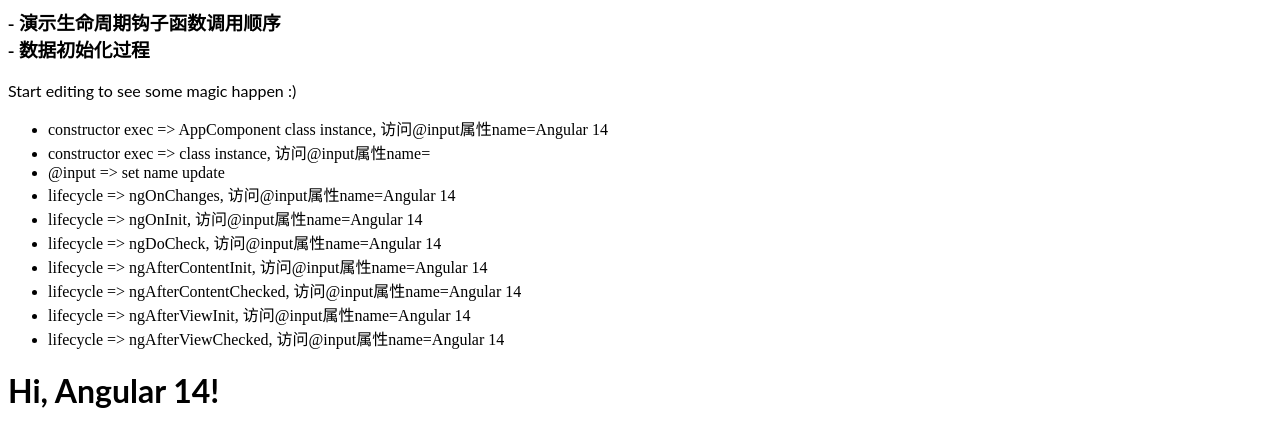
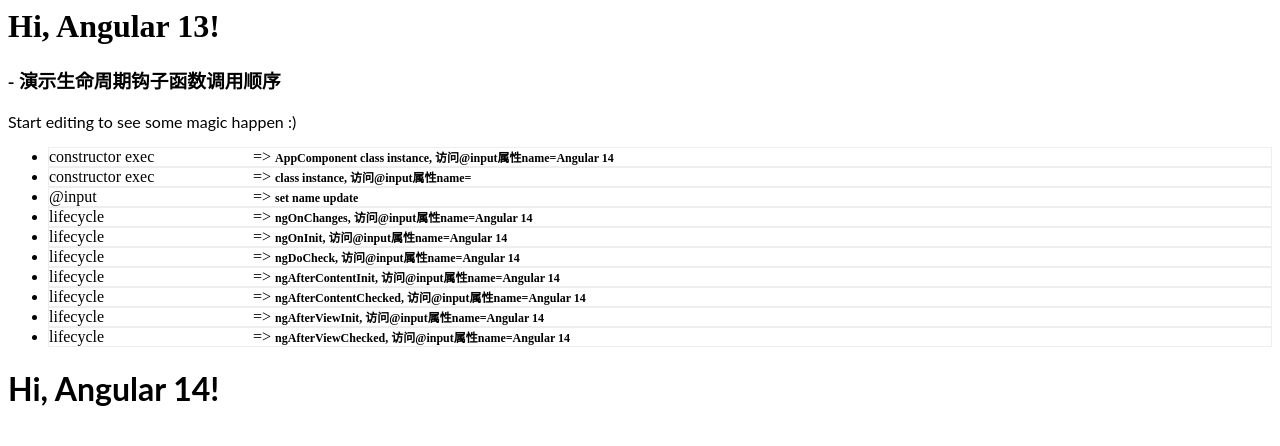
Before and after one commit to Yatoo2018/Angular-lifecycle-hook, an Angular app: page / in a window 1280 px wide. Shown: the top 446 px of the page. Built offline with nearby package versions, Linux system fonts and the light colour scheme.

Commit message:
2 files modified

```diff
--- a/src/app/app.component.css
+++ b/src/app/app.component.css
@@ -1,3 +1,15 @@
 p {
   font-family: Lato;
 }
+li {
+  border: 1px solid #eee;
+}
+.message-type {
+  display: inline-block;
+  width: 200px;
+}
+.message-content {
+  display: inline-block;
+  font-size: 12px;
+  font-weight: bold;
+}
--- a/src/app/app.component.html
+++ b/src/app/app.component.html
@@ -1,12 +1,11 @@
-
-
-<h3> - 演示生命周期钩子函数调用顺序<br/>
-  - 数据初始化过程
-</h3>
-<p>Start editing to see some magic happen :) </p>
+<h1>Hi, Angular 13!</h1>
+<h3>- 演示生命周期钩子函数调用顺序<br /></h3>
+<p>Start editing to see some magic happen :)</p>
 <ul>
-<li *ngFor="let message of messages">
-  {{message.type}}  => {{message.content}}
-</li>
+  <li *ngFor="let message of messages">
+    <span class="message-type">{{ message.type }}</span>
+    =>
+    <span class="message-content">{{ message.content }}</span>
+  </li>
 </ul>
 <hello [name]="name"></hello>
```
